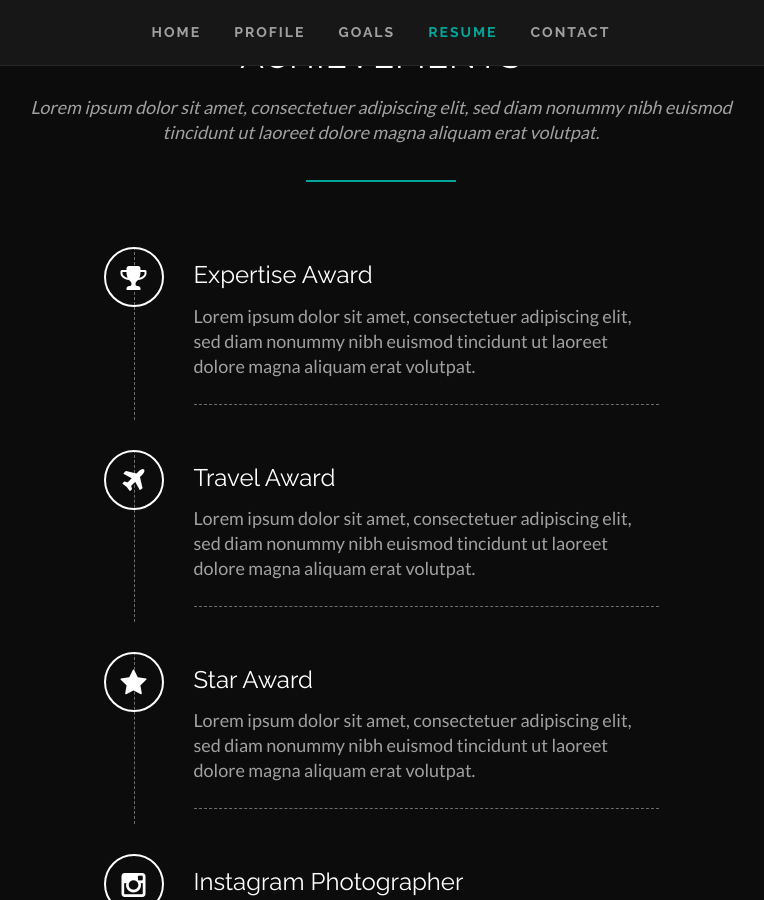
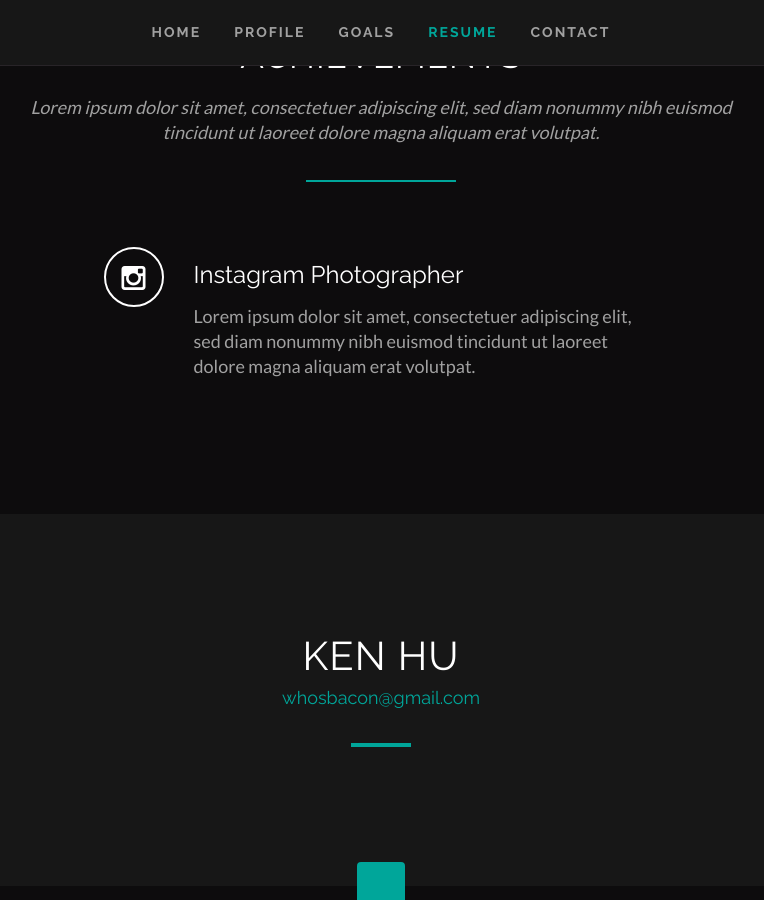
Before and after one commit to clearcareer/KenHu, a Jekyll site: the page built from index.html, in a window 1280 px wide and 900 px high, scrolled down 4098 px. Shown: the whole window, without its empty margins (259-1023 px from the left). Built offline with Jekyll 4.4.1, drawn with Linux system fonts in a browser that asks for light colours; some web fonts are replaced.

Commit message:
Updated '/index.html' via CloudCannon

```diff
--- a/index.html
+++ b/index.html
@@ -92,30 +92,18 @@
   - name: Graphic Design
     level: 90
 achievements:
-  - name: Expertise Award
-    description: 'Lorem ipsum dolor sit amet, consectetuer adipiscing elit, sed diam nonummy nibh euismod tincidunt ut laoreet dolore magna aliquam erat volutpat.'
-    icon: trophy
-  - name: Travel Award
-    description: 'Lorem ipsum dolor sit amet, consectetuer adipiscing elit, sed diam nonummy nibh euismod tincidunt ut laoreet dolore magna aliquam erat volutpat.'
-    icon: plane
-  - name: Star Award
-    description: 'Lorem ipsum dolor sit amet, consectetuer adipiscing elit, sed diam nonummy nibh euismod tincidunt ut laoreet dolore magna aliquam erat volutpat.'
-    icon: star
   - name: Instagram Photographer
     description: 'Lorem ipsum dolor sit amet, consectetuer adipiscing elit, sed diam nonummy nibh euismod tincidunt ut laoreet dolore magna aliquam erat volutpat.'
     icon: instagram
 social_icons:
-  - name: Facebook
-    link: ''
-    icon: facebook
   - name: Twitter
-    link: ''
+    link: 'https://twitter.com/whosbacon'
     icon: twitter
   - name: Instagram
-    link: ''
+    link: 'https://www.instagram.com/nomadicdrawings/'
     icon: instagram
   - name: Github
-    link: ''
+    link: 'https://github.com/whosken'
     icon: github
 ---
 
```
